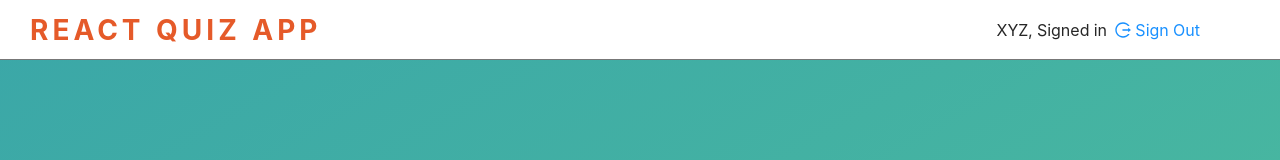
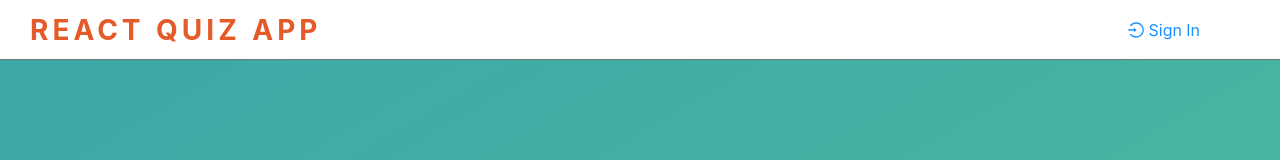
Before and after one commit to AUIArafat/react-quizz-app, a React (Create React App) app: page / in a window 1280 px wide. Shown: the top 160 px of the page. Built offline with nearby package versions, Linux system fonts and the light colour scheme.

Commit message:
Context integrated mock data added for users login functionality partially completed

```diff
--- a/package.json
+++ b/package.json
@@ -1,5 +1,5 @@
 {
-  "homepage": "http://auiarafat.github.io/react-quizz-app",
+  "homepage": "http://auiarafat.github.io",
   "name": "react-quizz-app",
   "version": "0.1.0",
   "private": true,
--- a/src/App.js
+++ b/src/App.js
@@ -1,17 +1,20 @@
 import { BrowserRouter as Router, Route, Switch } from "react-router-dom";
 import Layout from "./components/Layout";
+import { UserProvider } from "./contexts/Context";
 import Home from "./pages/Home";
 import Signin from "./pages/Signin";
 
 function App() {
   return (
     <Router>
+      <UserProvider>
         <Layout>
           <Switch>
             <Route exact path={"/"} component={Home} />
             <Route exact path={"/signin"} component={Signin} />
           </Switch>
         </Layout>
+      </UserProvider>
     </Router>
   );
 }
--- a/src/components/Layout/index.jsx
+++ b/src/components/Layout/index.jsx
@@ -1,13 +1,18 @@
-import { Layout as AntLayout } from "antd";
+import { Layout as AntLayout, Spin } from "antd";
+import { useContext } from "react";
+import { UserContext } from "../../contexts/Context";
 import Navbar from "../Navbar";
 import "./style/index.css";
 const { Content } = AntLayout;
 
 export default function Layout({ children }) {
+  const { loading } = useContext(UserContext);
   return (
-    <AntLayout>
-      <Navbar />
-      <Content>{children}</Content>
-    </AntLayout>
+    <Spin spinning={loading}>
+      <AntLayout>
+        <Navbar />
+        <Content>{children}</Content>
+      </AntLayout>
+    </Spin>
   );
 }
--- a/src/components/Navbar/index.jsx
+++ b/src/components/Navbar/index.jsx
@@ -3,21 +3,29 @@ import LoginOutlined from "@ant-design/icons/LoginOutlined";
 import LogoutOutlined from "@ant-design/icons/LogoutOutlined";
 import { Link } from "react-router-dom";
 import "./style/index.css";
+import { useContext } from "react";
+import { UserContext } from "../../contexts/Context";
 
 export default function Navbar() {
+  const { currentUser } = useContext(UserContext);
   return (
     <Header className={"header"}>
       <div className="logo">
         <Link to="/">React Quiz App</Link>
       </div>
       <div className={"header-right-side"}>
-        <span>{"XYZ"}, Signed in</span>
-        {/* <Link to="/signin">
-          <LoginOutlined /> Sign In
-        </Link> */}
-        <Link to="/signin">
-          <LogoutOutlined /> Sign Out
-        </Link>
+        {currentUser ? (
+          <>
+            <span>{currentUser.name}, Signed in</span>{" "}
+            <Link to="/signin">
+              <LogoutOutlined /> Sign Out
+            </Link>
+          </>
+        ) : (
+          <Link to="/signin">
+            <LoginOutlined /> Sign In
+          </Link>
+        )}
       </div>
     </Header>
   );
--- /dev/null
+++ b/src/contexts/Context.js
@@ -0,0 +1,39 @@
+import { createContext, useEffect, useState } from "react";
+import { storageData } from "../utils/storageData";
+import { verifyUser } from "../mock-data/data";
+
+export const UserContext = createContext({
+  currentUser: null,
+  authenticateUser: () => {},
+  loading: false,
+});
+
+export function UserProvider({ children }) {
+  const [loading, setLoading] = useState(false);
+  const [currentUser, setCurrentUser] = useState(null);
+
+  useEffect(() => {
+    const user = storageData.getLoggedInUser();
+    if (user) setCurrentUser(user);
+  }, []);
+  async function authenticateUser(email, password) {
+    setLoading(true);
+    await verifyUser(email, password)
+      .then((user) => {
+        setCurrentUser(user);
+        storageData.setLoggedInUser(user);
+        setLoading(false);
+      })
+      .catch((error) => {
+        console.log(error);
+        setLoading(false);
+      });
+  }
+  const value = {
+    currentUser,
+    authenticateUser,
+    loading,
+  };
+
+  return <UserContext.Provider value={value}>{children}</UserContext.Provider>;
+}
--- /dev/null
+++ b/src/mock-data/data.js
@@ -0,0 +1,41 @@
+import { v4 as uuidv4 } from "uuid";
+
+let users = [
+  {
+    id: uuidv4(),
+    email: "admin@quiz-app.com",
+    password: "12345",
+    name: "Admin",
+  },
+  {
+    id: uuidv4(),
+    email: "admin@quiz-app.com",
+    password: "admin",
+    name: "Admin",
+  },
+  {
+    id: uuidv4(),
+    email: "user1@quiz-app.com",
+    password: "12345",
+    name: "Mark",
+  },
+  {
+    id: uuidv4(),
+    email: "user2@quiz-app.com",
+    password: "12345",
+    name: "Henry",
+  },
+];
+
+export const verifyUser = (email, password) => {
+  return new Promise((resolve, reject) => {
+    const user = users.find(
+      (user) => user.email === email && user.password === password
+    );
+    console.log(user);
+    if (user) {
+      setTimeout(() => resolve(user), 500);
+    }
+    setTimeout(() => reject(new Error("User not found")), 500);
+  });
+};
--- a/src/pages/Signin/index.jsx
+++ b/src/pages/Signin/index.jsx
@@ -1,11 +1,22 @@
-import { Form, Input, Button, Checkbox } from "antd";
+import { Form, Input, Button } from "antd";
 import { UserOutlined, LockOutlined, LoginOutlined } from "@ant-design/icons";
 
 import "./style/index.css";
+import { useContext, useEffect } from "react";
+import { UserContext } from "../../contexts/Context";
+import { useHistory } from "react-router";
 
 export default function SingInForm() {
-  const onFinish = (values) => {
+  const { authenticateUser, currentUser } = useContext(UserContext);
+  const history = useHistory();
+
+  useEffect(() => {
+    if (currentUser) history.push("/");
+  }, [currentUser]);
+
+  const onFinish = async (values) => {
     console.log("Received values of form: ", values);
+    await authenticateUser(values.email, values.password);
   };
 
   return (
@@ -21,18 +32,19 @@ export default function SingInForm() {
         <h1>Sign in to Continue</h1>
       </Form.Item>
       <Form.Item
-        name="username"
+        name="email"
         rules={[
           {
             required: true,
-            message: "Please input your Username!",
+            message: "Please input your Email!",
           },
         ]}
       >
         <Input
           prefix={<UserOutlined className="site-form-item-icon" />}
-          placeholder="Username"
+          placeholder="Email"
           autoComplete={"new-password"}
+          type="email"
         />
       </Form.Item>
       <Form.Item
--- /dev/null
+++ b/src/utils/storageData.js
@@ -0,0 +1,21 @@
+export const storageData = {
+  setLoggedInUser(user) {
+    if (user) sessionStorage.setItem("login_user", JSON.stringify(user));
+  },
+  getLoggedInUser() {
+    const user = sessionStorage.getItem("login_user");
+    if (user) {
+      return JSON.parse(user);
+    }
+    return null;
+  },
+  logout() {
+    sessionStorage.removeItem("login_user");
+  },
+  setValue(key, value) {
+    return localStorage.setItem(key, value);
+  },
+  getValue(key) {
+    return localStorage.getItem(key);
+  },
+};
```
Lines whose indentation alone changed are shown as unchanged.
